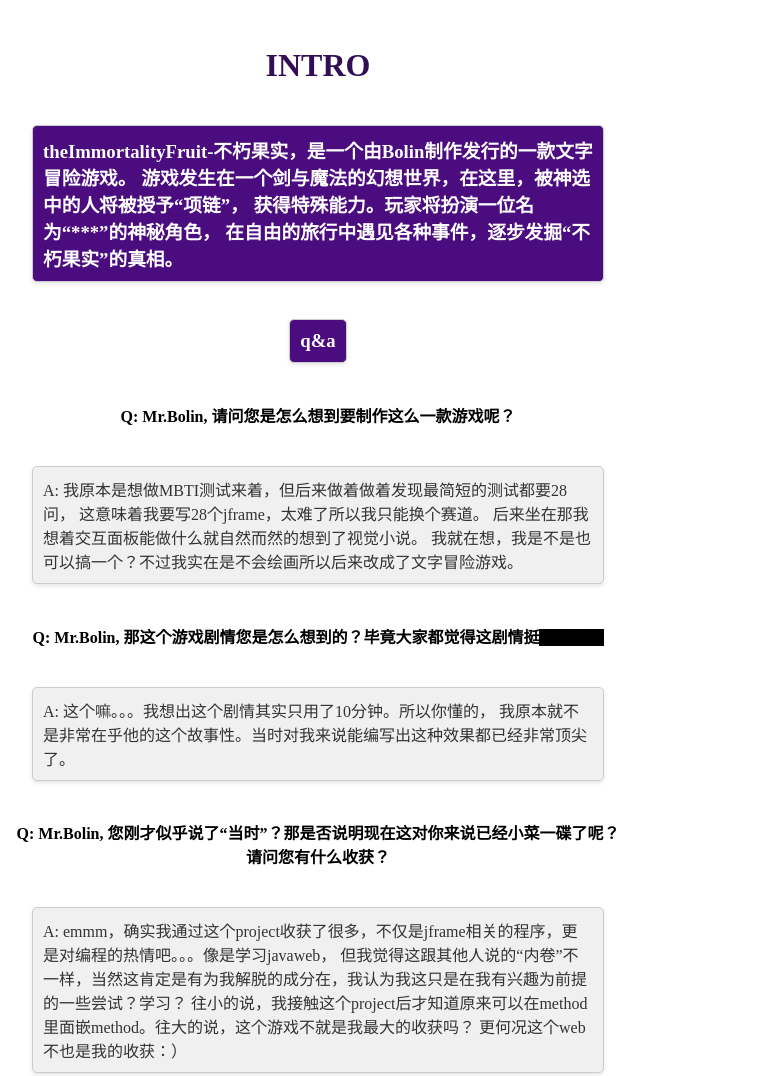
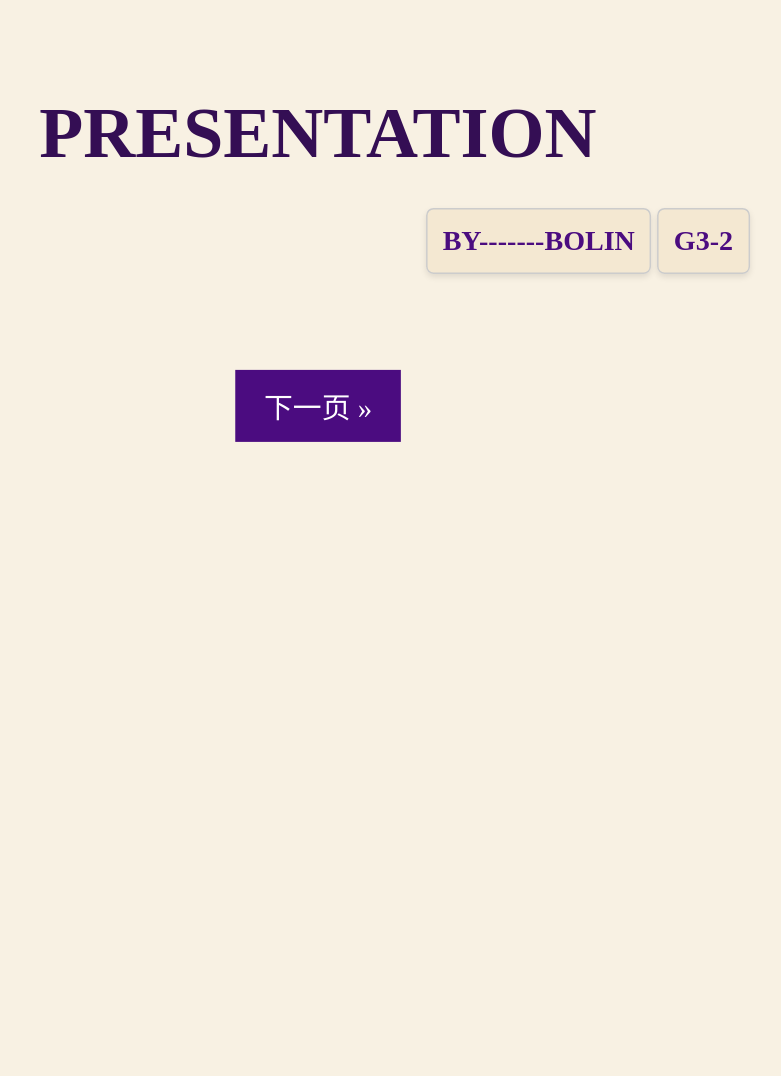
Before and after one commit to B0LINQ/pro1, a plain HTML site: page index.html in a window 1280 px wide. Shown: the top 1076 px of the page, without its empty margins (322-1103 px from the left). After the commit the page ends 800 px from the top, so only its background shows below. Drawn offline with Linux system fonts and the light colour scheme.

Commit message:
Add files via upload

```diff
--- a/index.html
+++ b/index.html
@@ -6,68 +6,17 @@
     <link href="presentation.css" rel="stylesheet">
 </head>
 <body>
-    <br>
-    <h1 id="intro">INTRO</h1>
-    <h3 class="block">
-        theImmortalityFruit-不朽果实，是一个由Bolin制作发行的一款文字冒险游戏。
-        游戏发生在一个剑与魔法的幻想世界，在这里，被神选中的人将被授予“项链”，
-        获得特殊能力。玩家将扮演一位名为“***”的神秘角色，
-        在自由的旅行中遇见各种事件，逐步发掘“不朽果实”的真相。
+<div class="bar" id="intro">
+    <h1 class="intro" id="index">PRESENTATION</h1>
+    <h3 class="block1">
+        BY-------BOLIN
+    </h3>
+    <h3 class="block1">
+        G3-2
     </h3>
     <br>
-    <h3 class="block">q&a</h3>
-    <h4 class="que"> Q: Mr.Bolin, 请问您是怎么想到要制作这么一款游戏呢？
-    </h4>
-    <br>
-    <div class="ans">
-        A: 我原本是想做MBTI测试来着，但后来做着做着发现最简短的测试都要28问，
-        这意味着我要写28个jframe，太难了所以我只能换个赛道。
-        后来坐在那我想着交互面板能做什么就自然而然的想到了视觉小说。
-        我就在想，我是不是也可以搞一个？不过我实在是不会绘画所以后来改成了文字冒险游戏。
-    </div>
-    <br><br>
-    <h4 class="que"> Q: Mr.Bolin, 那这个游戏剧情您是怎么想到的？毕竟大家都觉得这剧情挺<span id="hidden">逆天的。</span>
-    </h4>
-    <br>
-    <div class="ans">
-        A: 这个嘛。。。我想出这个剧情其实只用了10分钟。所以你懂的，
-        我原本就不是非常在乎他的这个故事性。当时对我来说能编写出这种效果都已经非常顶尖了。
-    </div>
-    <br><br>
-    <h4 class="que"> Q: Mr.Bolin, 您刚才似乎说了“当时”？那是否说明现在这对你来说已经小菜一碟了呢？<br>
-        请问您有什么收获？
-    </h4>
-    <br>
-    <div class="ans">
-        A: emmm，确实我通过这个project收获了很多，不仅是jframe相关的程序，更是对编程的热情吧。。。像是学习javaweb，
-        但我觉得这跟其他人说的“内卷”不一样，当然这肯定是有为我解脱的成分在，我认为我这只是在我有兴趣为前提的一些尝试？学习？
-        往小的说，我接触这个project后才知道原来可以在method里面嵌method。往大的说，这个游戏不就是我最大的收获吗？
-        更何况这个web不也是我的收获：）
-    </div>
-    <br><br>
-    <h4 class="que"> Q: Mr.Bolin, 您能否可以为我们讲解一下您游戏的运行逻辑？
-    </h4>
-    <br>
-    <div class="ans">
-        A: 这个很简单的，毕竟我一个class就搞定了。一共有25个全局变量和加上main在内的22个method，一共写了1014行。
-        文字冒险游戏就是字面上的根据文字信息进行选择、冒险的游戏。一个接一个就行了，比如我进入了序言preface里面，看完序言，
-        点击button就可以跳转到下个界面。逻辑就是这么简单。
-        <a id="check">查看</a>
-        <div id="pic"><img src="logic.jpg" alt="Your Image"></div>
-    </div>
-    <br><br>
-    <h4 class="que"> Q: Mr.Bolin, 那您是否可以为我们更详细的讲解一下您程序里的逻辑？
-    </h4>
-    <br>
-    <div class="ans">
-        A: 当然可以。在程序里，每一个method都会至少有一个按钮，ActionListener会监听你点击的事件，并运行
-        actionPerformed里的程序。actionPerformed里则会关闭当前method和打开下个指定method。除了button，method
-        里面还会有label，用来显示文字，原本我是用text的，但text真的太难看了。label可以设置大小，字体，颜色，
-        这些都是text办不到的。
-    </div>
-    <br>
-    <br><br>
-    <a href="slide1.html" id="next">下一页 &raquo;</a>
+    <a href="presentation.html" id="next">下一页 &raquo;</a>
+</div>
 
 </body>
 </html>
--- a/presentation.css
+++ b/presentation.css
@@ -1,11 +1,47 @@
 body{
     text-align: center;
+    margin: 0px;
+    background-color: rgba(222, 185, 117, 0.2);
+}
+.bar{
+    display: inline-block;
+    padding: 30px;
+    background-color: rgba(222, 185, 117, 0.16);
+    max-width: 600px;
+    padding-top: 0px;
+    padding-bottom: 100px;
+    box-shadow: 0 0 5px 5px rgba(222, 185, 117, 0.12); /* 水平偏移, 垂直偏移, 模糊半径, 扩展半径和颜色 */
+    border: 1px solid transparent; /* 透明的边框，为了保持元素原有的大小 */
 }
 #intro{
+    margin-top: 100px;
+    background-color: rgba(222, 185, 117, 0);
+    box-shadow: 0 0 5px 5px rgba(222, 185, 117, 0);
+    transform: scale(1.5);
+}
+.intro{
     color: #340e54;
+    padding-top: 30px;
+}
+#index{
+    margin: 30px;
+    transform: scale(1.5);
+
+}
+.block1{
+    display: inline-block;
+    padding: 10px;
+    background-color: rgba(222, 185, 117, 0.16);
+    color: #4b0c80;
+    border: 1px solid #ccc;
     border-radius: 5px;
+    box-shadow: 0 2px 4px rgba(0, 0, 0, 0.1);
+    max-width: 550px;
+    position: relative;
+    left: 180px;
+    bottom: 10px;
 }
-.block{
+.block2{
     display: inline-block;
     padding: 10px;
     background-color: #4b0c80;
@@ -28,20 +64,25 @@ body{
     max-width: 550px; /* 最大宽度 */
     text-align: left;
 }
+.que{
+    padding: 10px;
+}
 #next {
     background-color: #4b0c80;
     color: white;
+    margin-top: 40px;
+    transform: scale(1.2);
+    transition: background-color 0.4s, transform 0.4s ease-in-out;
 }
 #next:hover {
     background-color: #ddd;
     color: #6b21af;
-    transform: scale(1.05);
-    transition: background-color 0.3s, transform 0.3s ease-in-out;
+    transform: scale(1.5);
 }
 a {
     text-decoration: none;
     display: inline-block;
-    padding: 6px 14px;
+    padding: 8px 16px;
 }
 #hidden {
     background-color: black;
```
Also changed, not shown: presentation.html (added, +78 -0 lines), thanks.html (added, +14 -0 lines).
